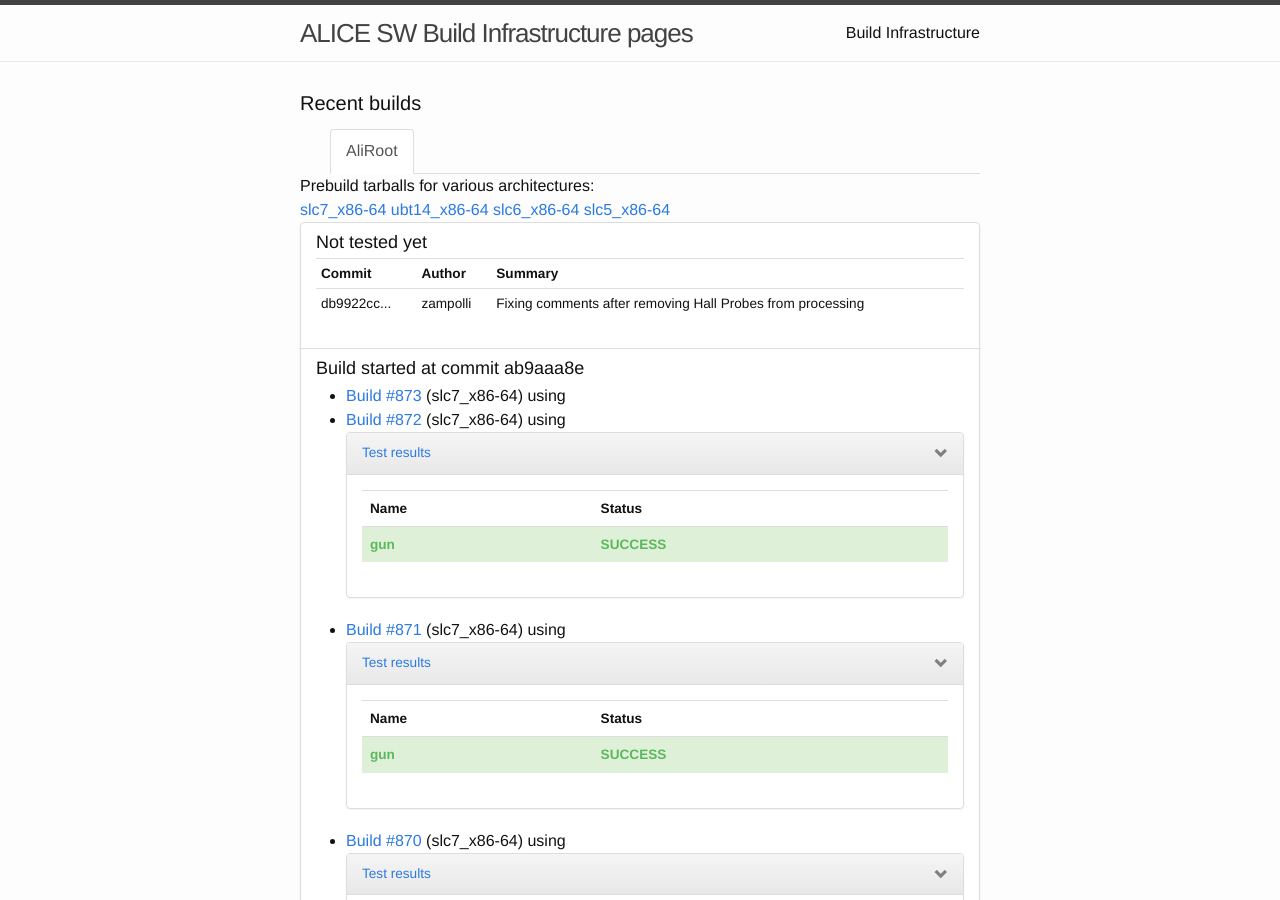
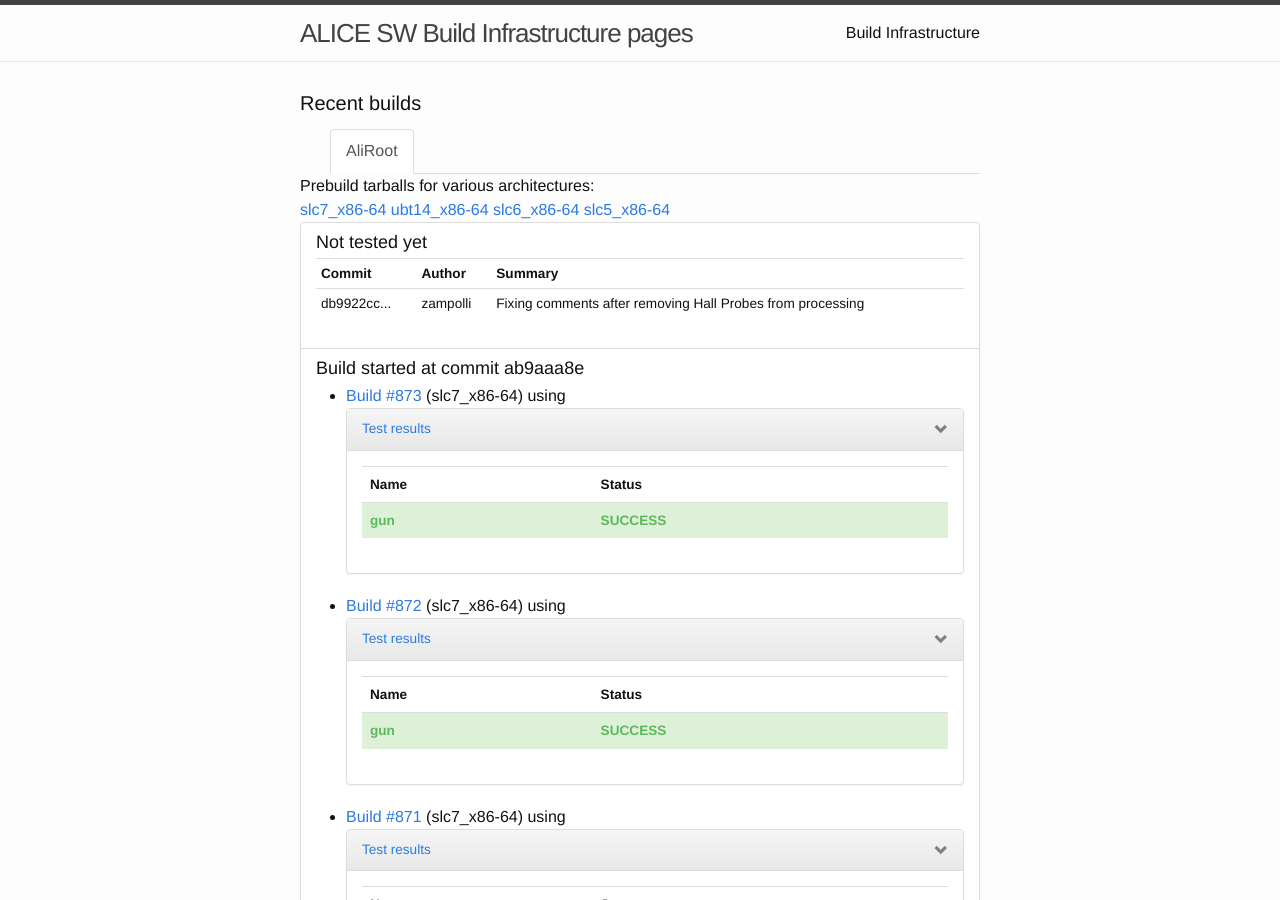
Before and after one commit to alisw/alisw.github.io, a Jekyll site: the page built from index.html, in a window 1280 px wide and 900 px high. Built offline with Jekyll 4.4.1, drawn with Linux system fonts in a browser that asks for light colours; nearby versions of some CDN libraries.

Commit message:
Updated results.

```diff
--- a/_data/tests_status.json
+++ b/_data/tests_status.json
@@ -517,6 +517,18 @@
             }
           } ]
         }
+      }, {
+        "key" : "873",
+        "by_name" : {
+          "buckets" : [ {
+            "key" : "gun",
+            "status" : {
+              "buckets" : [ {
+                "key" : "SUCCESS"
+              } ]
+            }
+          } ]
+        }
       } ]
     }
   }
```
